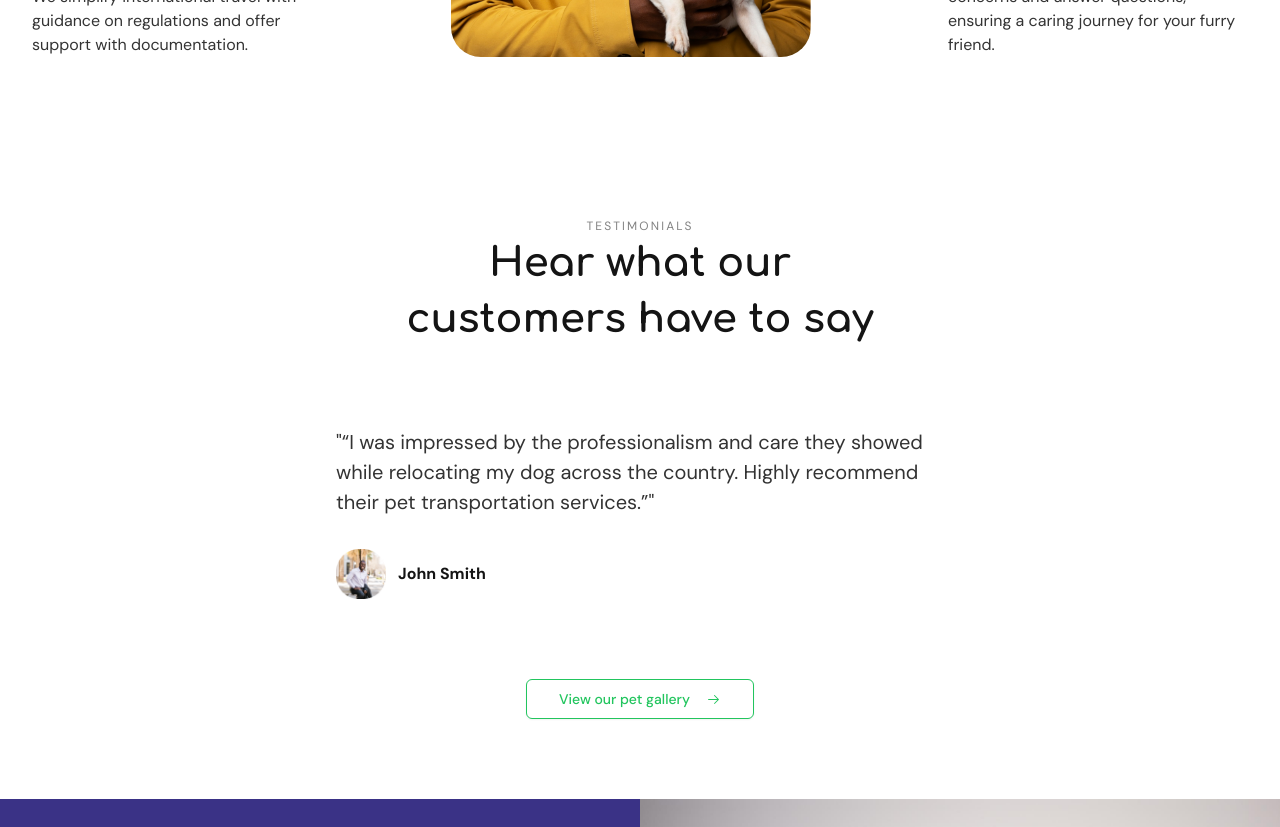
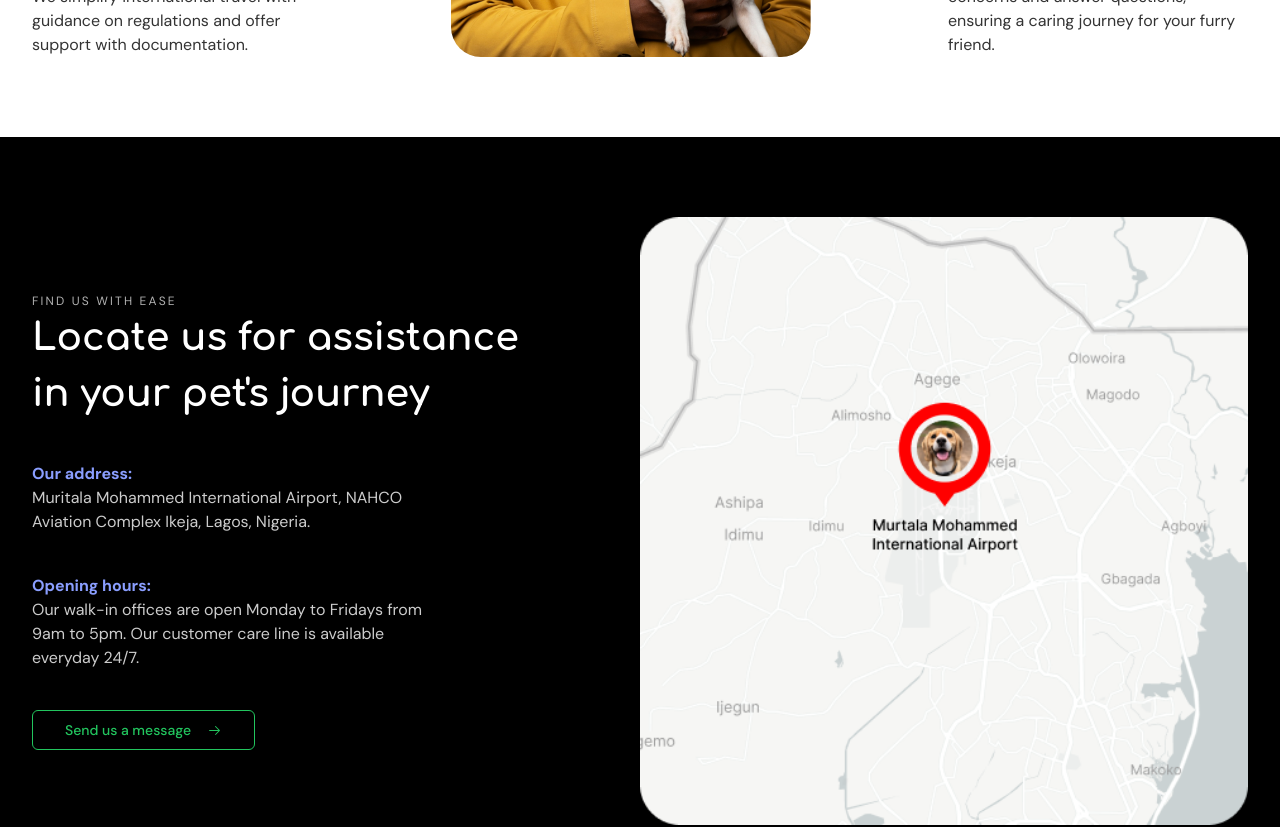
Before and after one commit to GZMaster/move-my-pet, a Next.js app: page / in a window 1280 px wide. Shown: the part 2100-2927 px from the top of the page. Built offline with nearby package versions, Linux system fonts and the light colour scheme.

Commit message:
find-us section

```diff
--- /dev/null
+++ b/app/_sections/find-us.tsx
@@ -0,0 +1,50 @@
+import Image from "next/image";
+import map from "@/assets/map-bg.png";
+import { Button } from "@/components/ui/button";
+import { ArrowRightIcon } from "@radix-ui/react-icons";
+export default function FindUs() {
+  return (
+    <section className="bg-black w-full py-20">
+      <div className="container flex justify-between max-lg:gap-5 flex-col md:flex-row items-center ">
+        <div className="flex flex-col gap-10 sm:w-1/2">
+          <div className="max-w-[490px] flex flex-col">
+            <h6 className="text-[#FFFFFFB2] text-[12px] tracking-[2.16px] uppercase">
+              Find Us WITH EASE
+            </h6>
+            <h2 className="text-[#FFFFFF] font-bold font-heading text-[38px] leading-[56px]">
+              Locate us for assistance in your pet&apos;s journey
+            </h2>
+          </div>
+          <div className="flex flex-col w-full lg:w-[400px]">
+            <h2 className="font-bold text-[#8A9EFF]">Our address:</h2>
+            <p className="text-[#FFFFFFCC]">
+              Muritala Mohammed International Airport, NAHCO Aviation Complex
+              Ikeja, Lagos, Nigeria.
+            </p>
+          </div>
+          <div className="flex flex-col w-full lg:w-[400px]">
+            <h2 className="font-bold text-[#8A9EFF]">Opening hours:</h2>
+            <p className="text-[#FFFFFFCC]">
+              Our walk-in offices are open Monday to Fridays from 9am to 5pm.
+              Our customer care line is available everyday 24/7.
+            </p>
+          </div>
+          <Button
+            variant={"outline"}
+            className="border-green-500 text-green-500 gap-4 hover:text-green-500/80 hover:bg-green-100 bg-transparent w-fit"
+            size={"lg"}
+          >
+            Send us a message <ArrowRightIcon className="text-green-500" />
+          </Button>
+        </div>
+        <Image
+          src={map}
+          alt="map"
+          width={480}
+          height={480}
+          className="sm:w-1/2"
+        />
+      </div>
+    </section>
+  );
+}
--- a/app/page.tsx
+++ b/app/page.tsx
@@ -1,3 +1,4 @@
+import FindUs from "./_sections/find-us";
 import Footer from "./_sections/footer";
 import GetQuote from "./_sections/get-quote";
 import Hero from "./_sections/hero";
@@ -14,7 +15,9 @@ export default function Home() {
         <Hero />
         <Services />
         <Options />
+        <FindUs />
         <Testimonial />
+
         <GetQuote />
       </main>
       <Footer />
```
Also changed, not shown: assets/map-bg.png (added).
